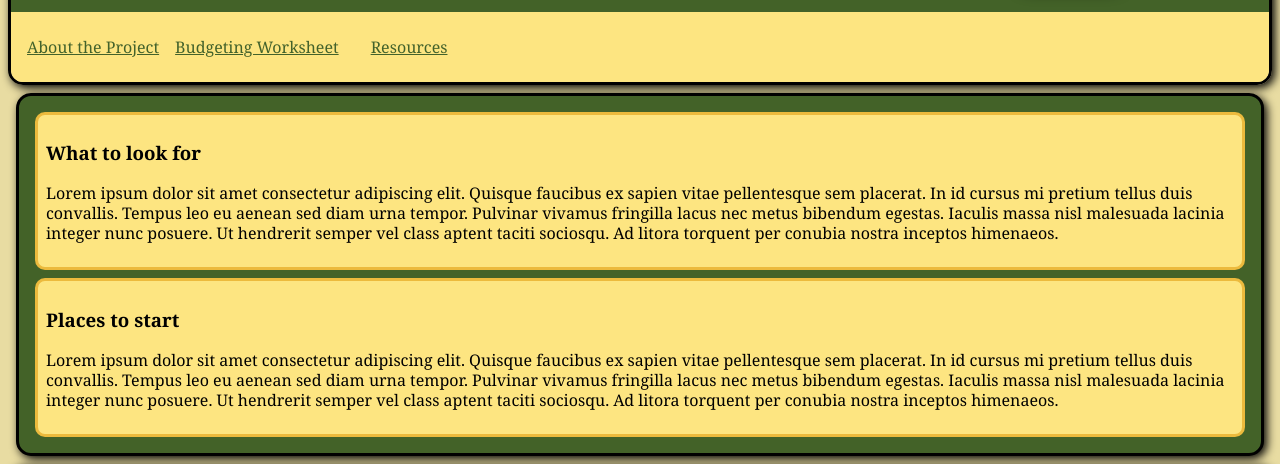
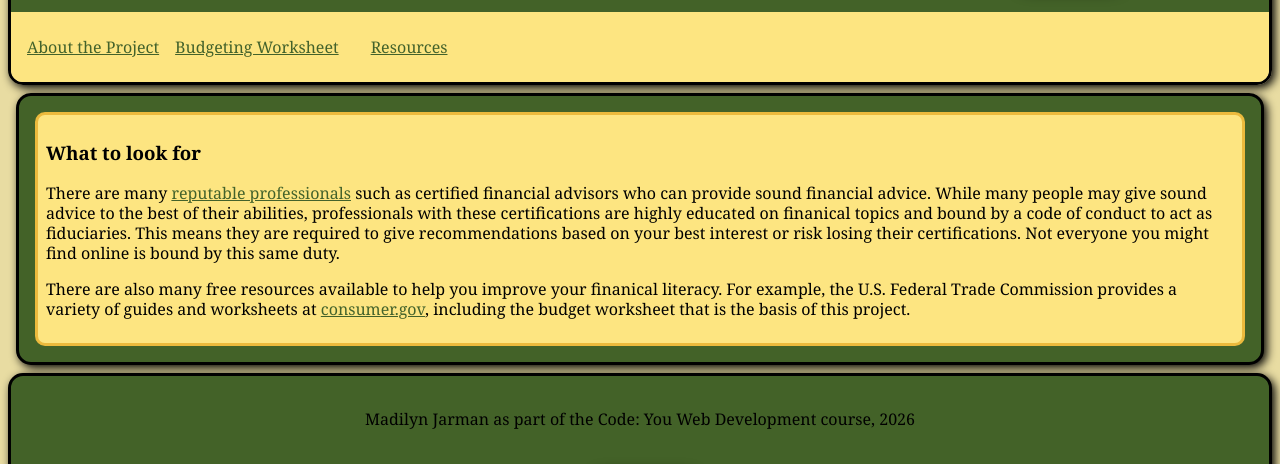
Before and after one commit to ScrapJar16/budget-planning-tools, a plain HTML site: page resources.html in a window 1280 px wide. Shown: the part 160-624 px from the top of the page. Drawn offline with Linux system fonts and the light colour scheme.

Commit message:
updates to website copy

```diff
--- a/resources.html
+++ b/resources.html
@@ -23,16 +23,18 @@
             <article class="content-container">
                 <section class="content">
                     <h3>What to look for</h3>
-                    <p>Lorem ipsum dolor sit amet consectetur adipiscing elit.
-                        Quisque faucibus ex sapien vitae pellentesque sem placerat.
-                        In id cursus mi pretium tellus duis convallis.
-                        Tempus leo eu aenean sed diam urna tempor.
-                        Pulvinar vivamus fringilla lacus nec metus bibendum egestas.
-                        Iaculis massa nisl malesuada lacinia integer nunc posuere.
-                        Ut hendrerit semper vel class aptent taciti sociosqu.
-                        Ad litora torquent per conubia nostra inceptos himenaeos.</p>
+                    <p>
+                        There are many <a href="https://www.investopedia.com/articles/01/101001.asp">reputable professionals</a> such as certified financial advisors who can provide sound financial advice.
+                        While many people may give sound advice to the best of their abilities, professionals with these certifications are highly educated on finanical topics and bound by a code of conduct to act as fiduciaries.
+                        This means they are required to give recommendations based on your best interest or risk losing their certifications.
+                        Not everyone you might find online is bound by this same duty.
+                    </p>
+                    <p>
+                        There are also many free resources available to help you improve your finanical literacy.
+                        For example, the U.S. Federal Trade Commission provides a variety of guides and worksheets at <a href="consumer.gov">consumer.gov</a>, including the budget worksheet that is the basis of this project.
+                    </p>
                 </section>
-                <section class="content">
+                <!-- <section class="content">
                     <h3>Places to start</h3>
                     <p>Lorem ipsum dolor sit amet consectetur adipiscing elit.
                         Quisque faucibus ex sapien vitae pellentesque sem placerat.
@@ -42,11 +44,11 @@
                         Iaculis massa nisl malesuada lacinia integer nunc posuere.
                         Ut hendrerit semper vel class aptent taciti sociosqu.
                         Ad litora torquent per conubia nostra inceptos himenaeos.</p>
-                </section>
+                </section> -->
             </article>
             <footer class="footer">
-                <p>Footer</p>
-                <p><img src="img/budget-goat-logo-words.png" width="100" height="100" class="footer-logo"></p>
+                <p>Madilyn Jarman as part of the Code: You Web Development course, 2026</p>
+                <p><img src="img/budget-goat-logo-words-removebg-preview.png" width="100" height="100" class="footer-logo"></p>
             </footer>
         </main>
     </body>
```
Also changed, not shown: about.html (+16 -7 lines), index.html (+11 -10 lines).
